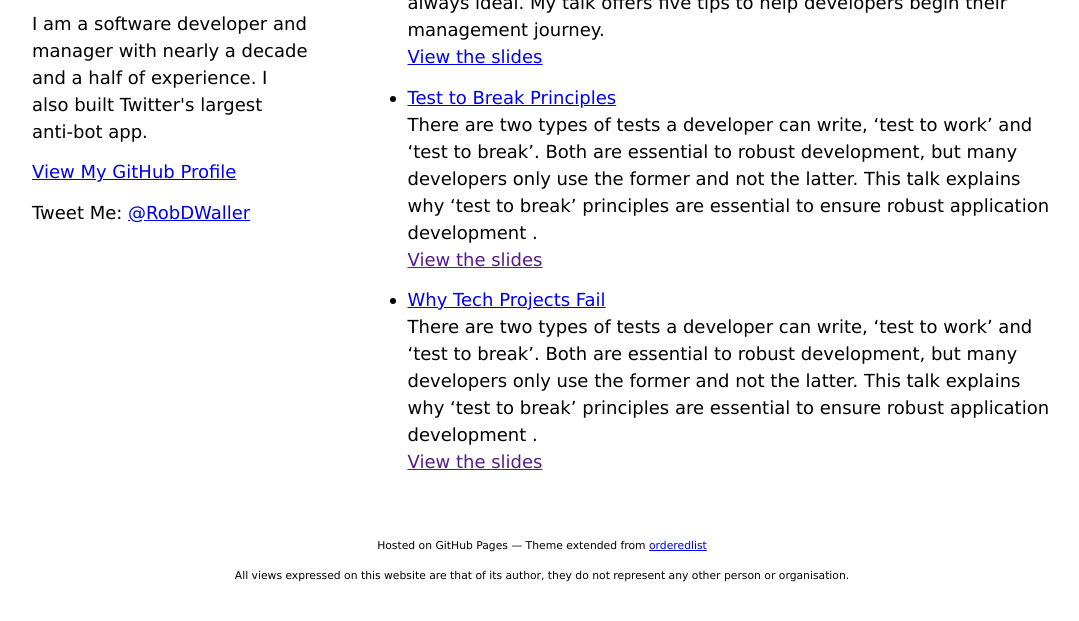
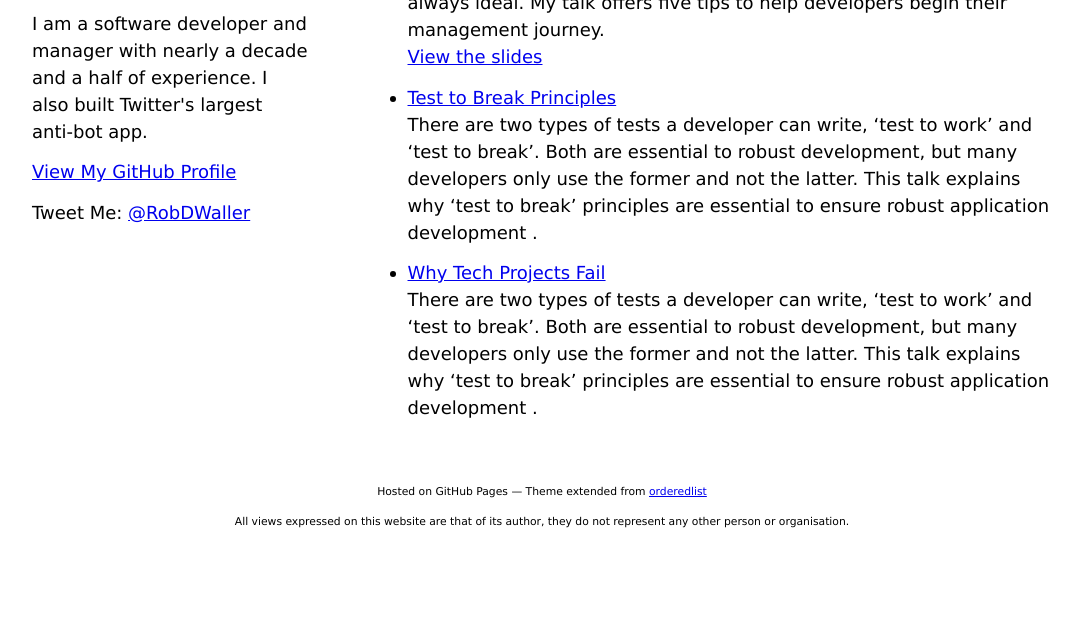
Before and after one commit to RobDWaller/robdwaller.github.io, a Jekyll site: the page built from talks.html, in a window 1280 px wide and 959 px high, cut to the strip 331-952 px from the top of the window. Shown: the whole strip, without its empty margins (98-1177 px from the left). Built offline with Jekyll 4.4.1, drawn with Linux system fonts in a browser that asks for light colours.

Commit message:
Minor edit to talks template

```diff
--- a/talks.html
+++ b/talks.html
@@ -11,7 +11,9 @@ description: "A list of conference talks written by Rob Waller on software devel
     <li>
       <a href="{{ talk.url }}">{{ talk.title }}</a><br/>
       {{talk.description}}<br/>
-      <a href="{{talk.slides}}" target="_blank">View the slides</a>
+      {% if talk.slides != null %}
+        <a href="{{talk.slides}}" target="_blank">View the slides</a>
+      {% endif %}
     </li>
   {% endfor %}
 </ul>
```
